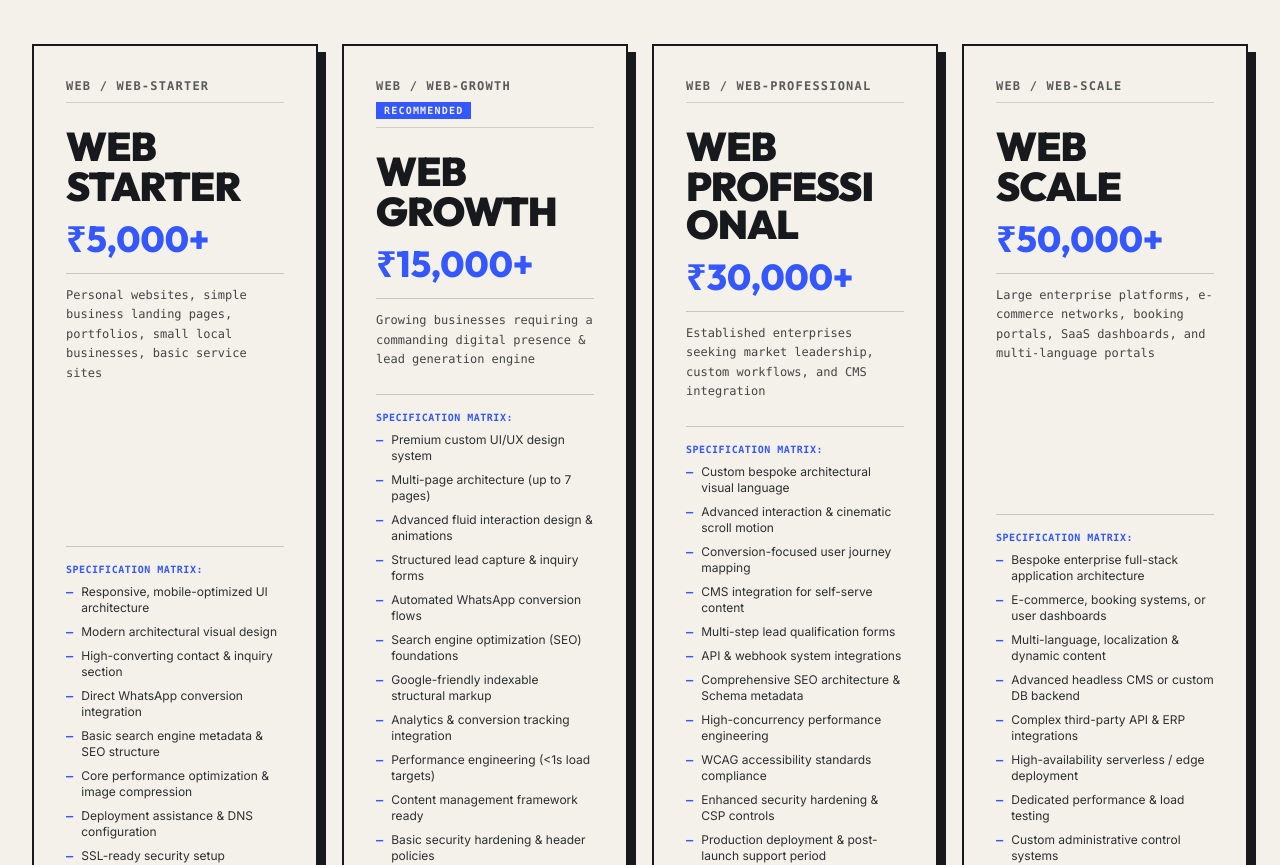
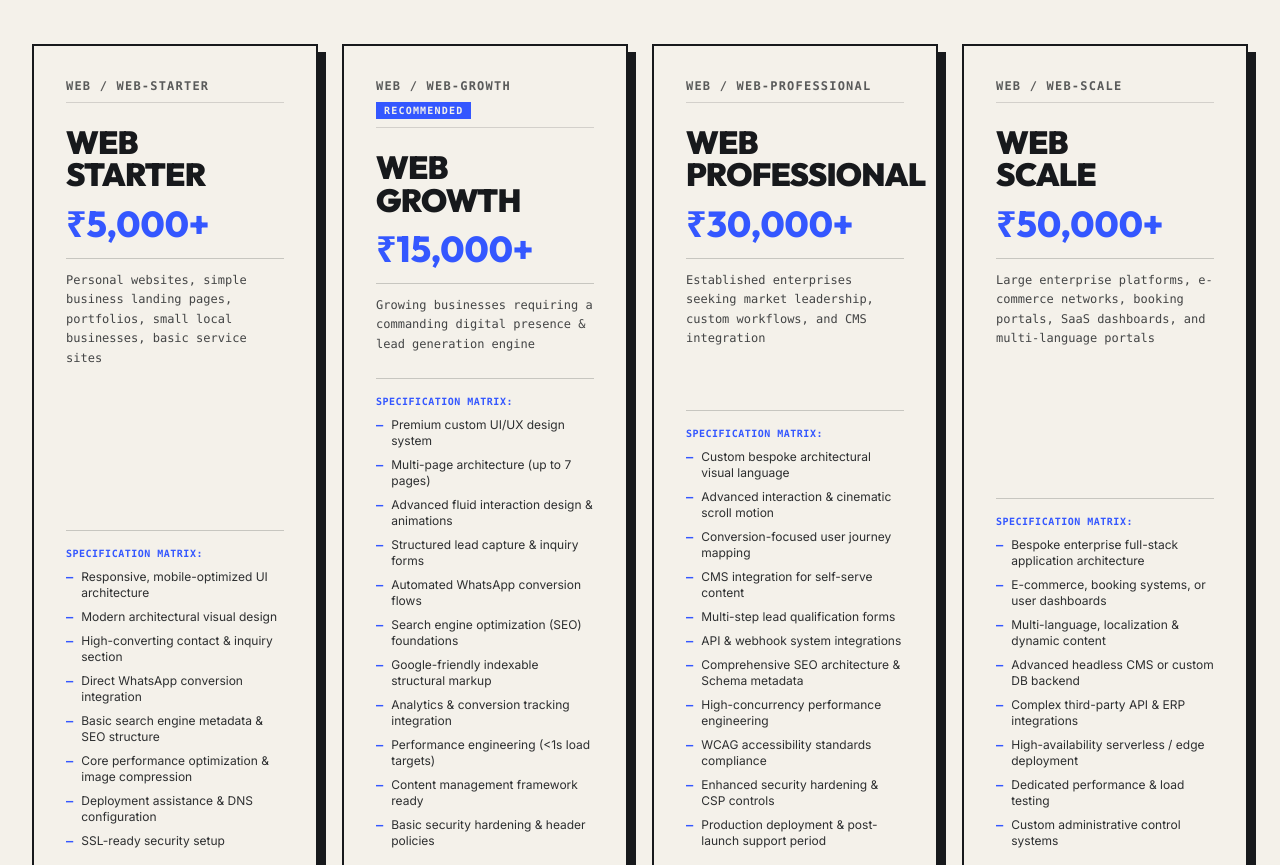
Before and after one commit to badri3012/blazebyte-studio, a Next.js app: page /web in a window 1280 px wide. Shown: the part 2040-2905 px from the top of the page. Built offline with nearby package versions, Linux system fonts and the light colour scheme.

Commit message:
Fix: Adjust typography clamp sizes and word-break rules to prevent text overflow and awkward mid-word breaking on cards

```diff
--- a/src/app/globals.css
+++ b/src/app/globals.css
@@ -72,7 +72,7 @@
 
 /* DRAMATIC TYPOGRAPHY SCALES FOR EDITORIAL HUMAN DESIGN */
 .text-display-giant {
-  font-size: clamp(3rem, 10vw, 10rem);
+  font-size: clamp(2.5rem, 8vw, 8rem);
   line-height: 0.9;
   letter-spacing: -0.05em;
 }
--- a/src/components/ui/human-cards.tsx
+++ b/src/components/ui/human-cards.tsx
@@ -36,9 +36,9 @@ export const EditorialProjectCard: React.FC<EditorialProjectCardProps> = ({ stud
 
           {/* 02 — PACKAGE TITLE (INTENTIONAL MULTI-LINE EDITORIAL TYPOGRAPHY) */}
           <div className="min-w-0">
-            <h3 className="text-[clamp(1.75rem,4vw,2.5rem)] font-heading font-black tracking-tight text-[#17191C] uppercase leading-[0.95] space-y-0.5">
+            <h3 className="text-[clamp(1.2rem,2.5vw,2.25rem)] font-heading font-black tracking-tight text-[#17191C] uppercase leading-[0.95] space-y-0.5">
               {titleWords.map((word, idx) => (
-                <span key={idx} className="block break-words [overflow-wrap:break-word] font-black">
+                <span key={idx} className="block break-normal hyphens-auto font-black">
                   {word}
                 </span>
               ))}
@@ -165,9 +165,9 @@ export const MagazineGrowthPanel: React.FC<MagazineGrowthPanelProps> = ({ pkg, m
 
           {/* 02 — PACKAGE TITLE (MULTI-LINE STACKED EDITORIAL TYPOGRAPHY) */}
           <div className="min-w-0">
-            <h3 className="text-[clamp(1.75rem,4vw,2.5rem)] font-heading font-black text-[#101014] uppercase leading-[0.95] space-y-0.5">
+            <h3 className="text-[clamp(1.2rem,2.5vw,2.25rem)] font-heading font-black text-[#101014] uppercase leading-[0.95] space-y-0.5">
               {titleWords.map((word, idx) => (
-                <span key={idx} className="block break-words [overflow-wrap:break-word] font-black">
+                <span key={idx} className="block break-normal hyphens-auto font-black">
                   {word}
                 </span>
               ))}
@@ -268,9 +268,9 @@ export const SystemSpecificationPanel: React.FC<SystemSpecificationPanelProps> =
 
           {/* 02 — PACKAGE TITLE (MULTI-LINE STACKED EDITORIAL TYPOGRAPHY) */}
           <div className="min-w-0">
-            <h3 className="text-[clamp(1.5rem,3.8vw,2.25rem)] font-heading font-bold text-[#F9F9F8] uppercase leading-[0.95] space-y-0.5">
+            <h3 className="text-[clamp(1.1rem,2.5vw,2rem)] font-heading font-bold text-[#F9F9F8] uppercase leading-[0.95] space-y-0.5">
               {titleWords.map((word, idx) => (
-                <span key={idx} className="block break-words [overflow-wrap:break-word]">
+                <span key={idx} className="block break-normal hyphens-auto">
                   {word}
                 </span>
               ))}
@@ -349,9 +349,9 @@ export const ProductInterfacePanel: React.FC<ProductInterfacePanelProps> = ({ pk
       <div className="space-y-6 pt-4 min-w-0 flex-1 flex flex-col">
         {/* 02 — PACKAGE TITLE (MULTI-LINE STACKED EDITORIAL TYPOGRAPHY) */}
         <div className="min-w-0">
-          <h3 className="text-[clamp(1.75rem,4vw,2.5rem)] font-heading font-black text-[#191C21] uppercase leading-[0.95] space-y-0.5">
+          <h3 className="text-[clamp(1.2rem,2.5vw,2.25rem)] font-heading font-black text-[#191C21] uppercase leading-[0.95] space-y-0.5">
             {titleWords.map((word, idx) => (
-              <span key={idx} className="block break-words [overflow-wrap:break-word] font-black">
+              <span key={idx} className="block break-normal hyphens-auto font-black">
                 {word}
               </span>
             ))}
```
